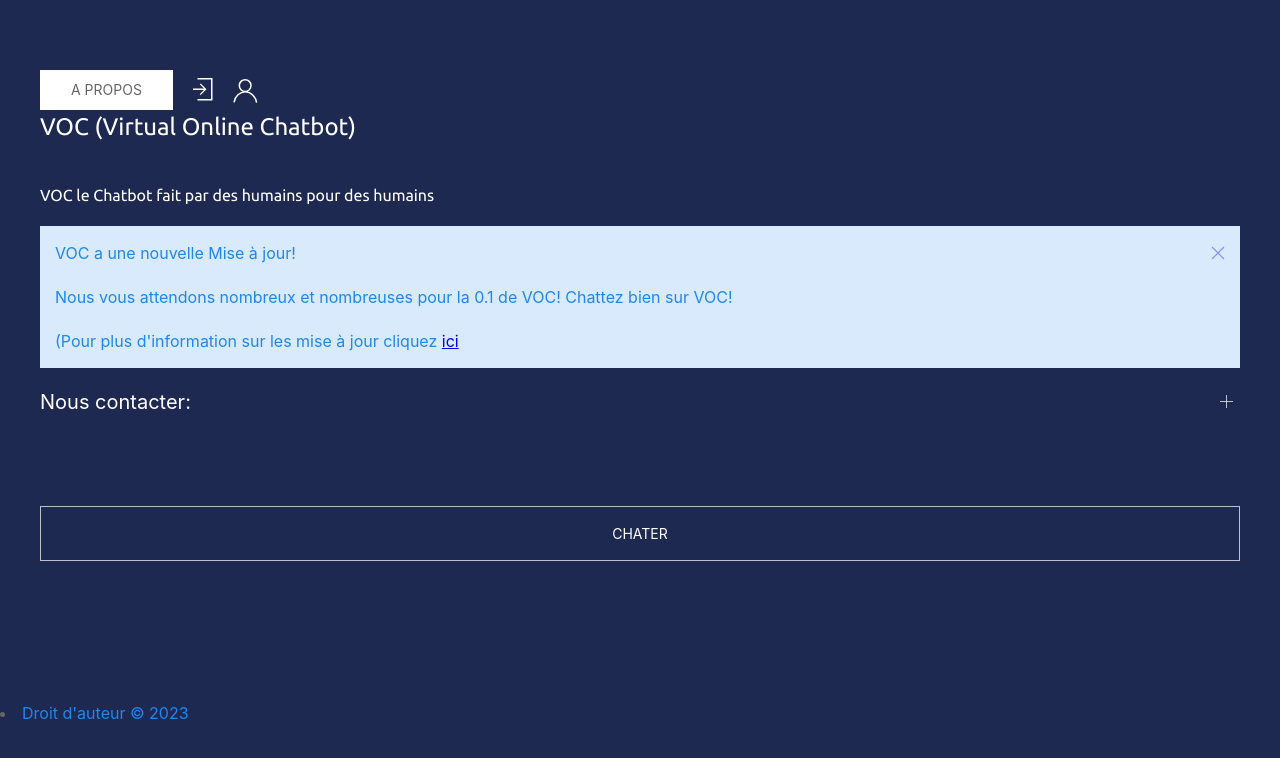
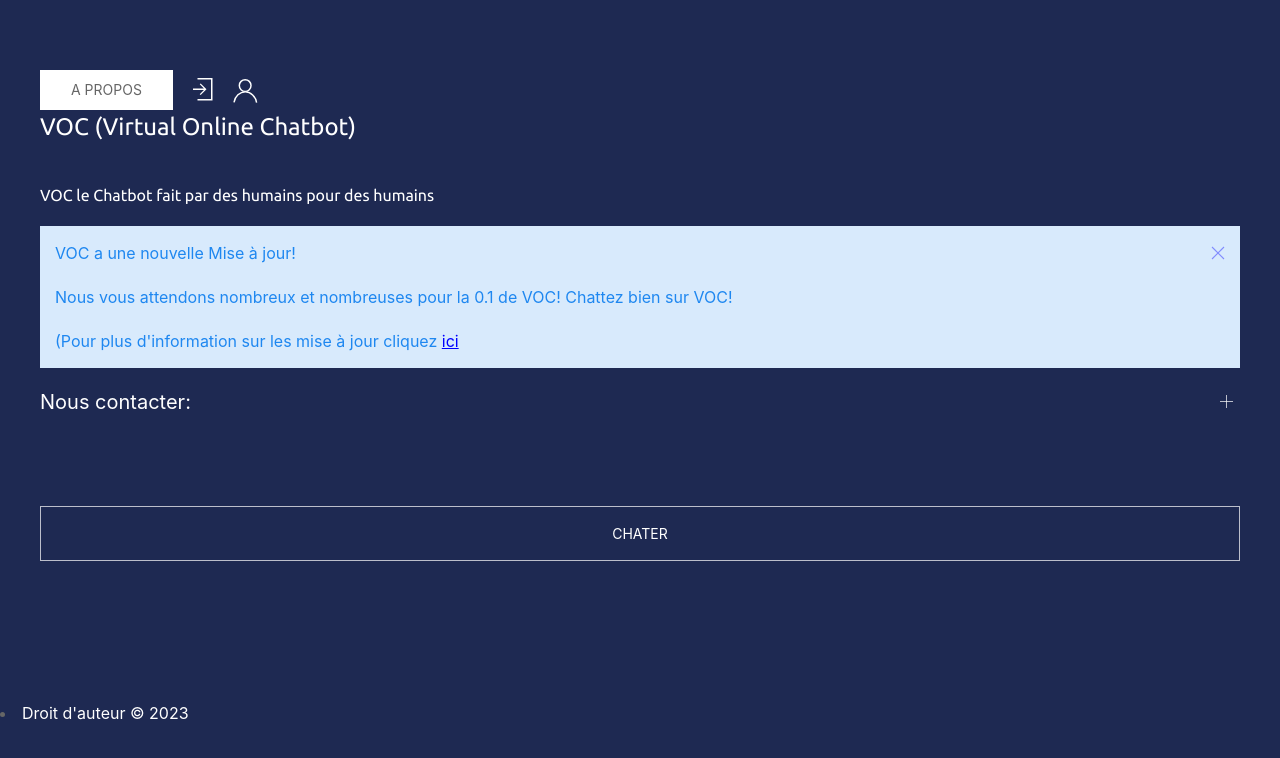
Before and after one commit to SaiyenRanma/VOC, a website: page index.html in a window 1280 px wide. Drawn offline with nearby package versions, Linux system fonts and the light colour scheme.

Commit message:
1 file modified

```diff
--- a/index.html
+++ b/index.html
@@ -72,7 +72,7 @@
       </div>
     </section>
     <footer>
-      <li> <a href="https://js-fcdfus.stackblitz.io" >Droit d'auteur © 2023</a></li>
+      <li> <a href="https://js-fcdfus.stackblitz.io" style="color:white;">Droit d'auteur © 2023</a></li>
   </footer>
   </body>
 </html>
```
